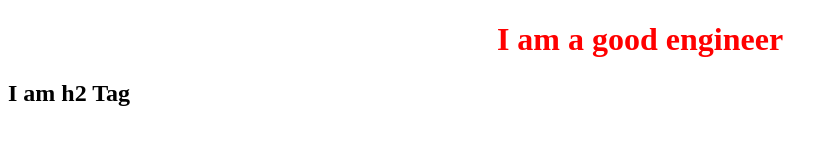
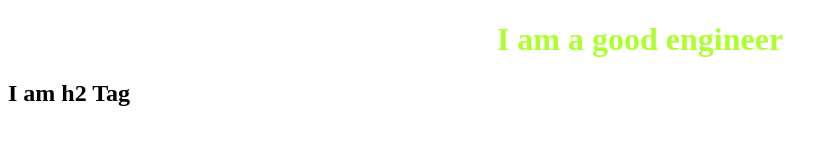
Before and after one commit to acakdmy/NamsteReact_Webseries, a React app: page / in a window 1280 px wide. Shown: the whole page, without its empty margins (0-836 px from the left). Built offline with nearby package versions, Linux system fonts and the light colour scheme.

Commit message:
updated in episode 3

```diff
--- a/index.css
+++ b/index.css
@@ -2,5 +2,5 @@
     display: flex;
     justify-content: center;
     align-items: center;
-    color: red;
+    color: greenyellow;
 }
--- a/package.json
+++ b/package.json
@@ -4,7 +4,10 @@
   "description": "This is Namaste React Webseries course",
 
   "scripts": {
+    "start": "parcel index.html",
+    "build":"parcel build index.html",
     "test": "jest"
+
   },
   "repository": {
     "type": "git",
```
